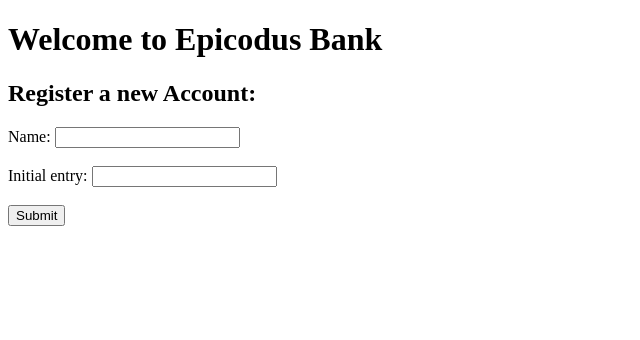
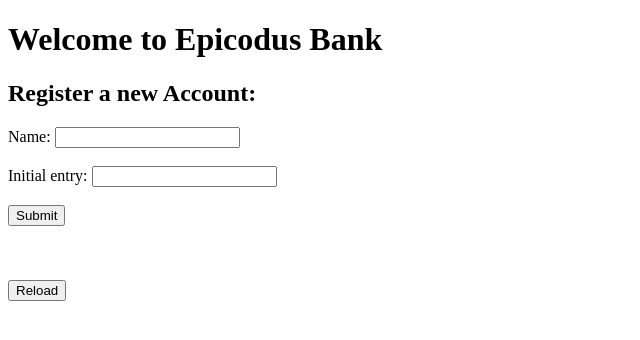
Before and after one commit to ekmagiccat/BankAccount, a plain HTML site: page index.html in a window 1280 px wide. Shown: the whole page, without its empty margins (0-640 px from the left). Drawn offline with Linux system fonts and the light colour scheme.

Commit message:
add reload button

```diff
--- a/index.html
+++ b/index.html
@@ -20,7 +20,7 @@
     <br>
     <br>
     <label for="userInitialEntry">Initial entry:</label>
-    <input type="number" id="userInitialEntry" name="userInitialEntry">
+    <input type="number" id="userInitialEntry" name="userInitialEntry" >
     <br>
     <br>
     <button type="submit" class="btn1">Submit</button>
@@ -31,7 +31,7 @@
     <form id="depositWithdrawal" class="hidden">
         <h2>Deposit or withdraw funds:</h2>
         <label for="deposits">Deposit:</label>
-        <input type="number" id="deposits" name="deposits">
+        <input type="number" id="deposits" name="deposits" >
         <br>
         <br>
         <label for="withdrawal">Withdraw:</label>
@@ -49,7 +49,10 @@
         <h3>Total Balance:<span id="totalBalance"></span></h3>
     </div>
 </div>
+<br>
+<button onclick="window.location.reload();">Reload</button>
 
+</div>
 
 
 </body>
```
Also changed, not shown: js/scripts.js (+2 -5 lines).
